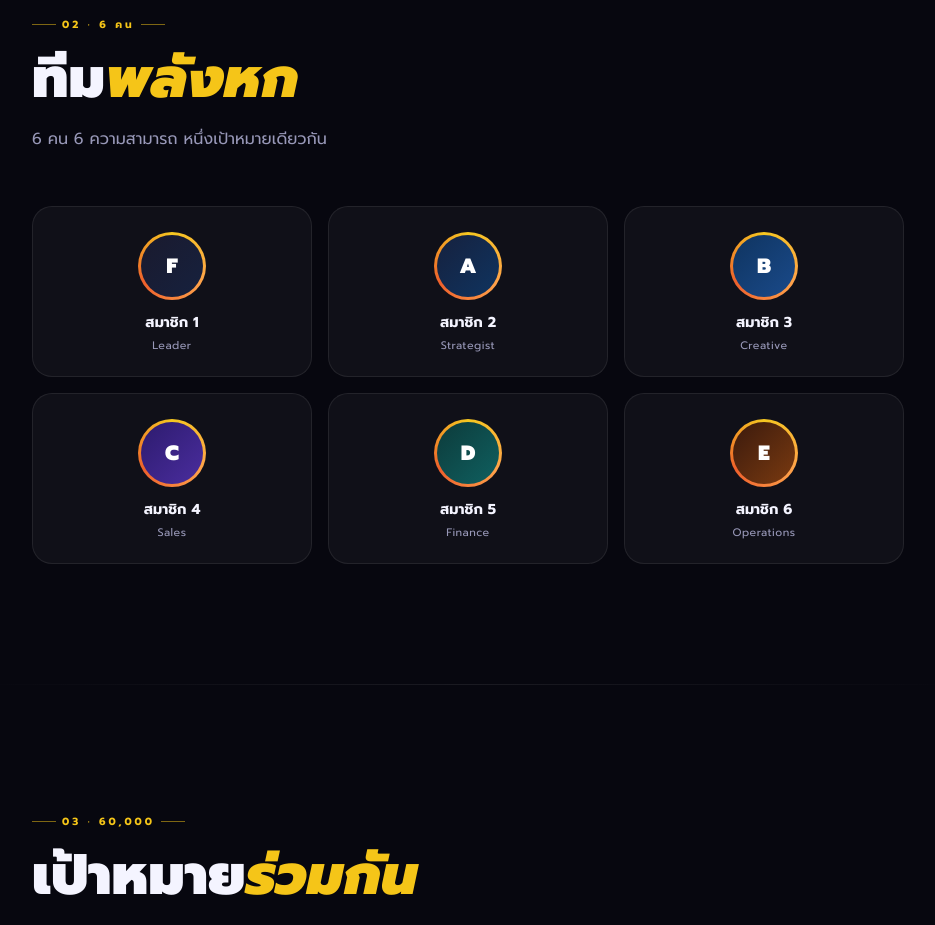
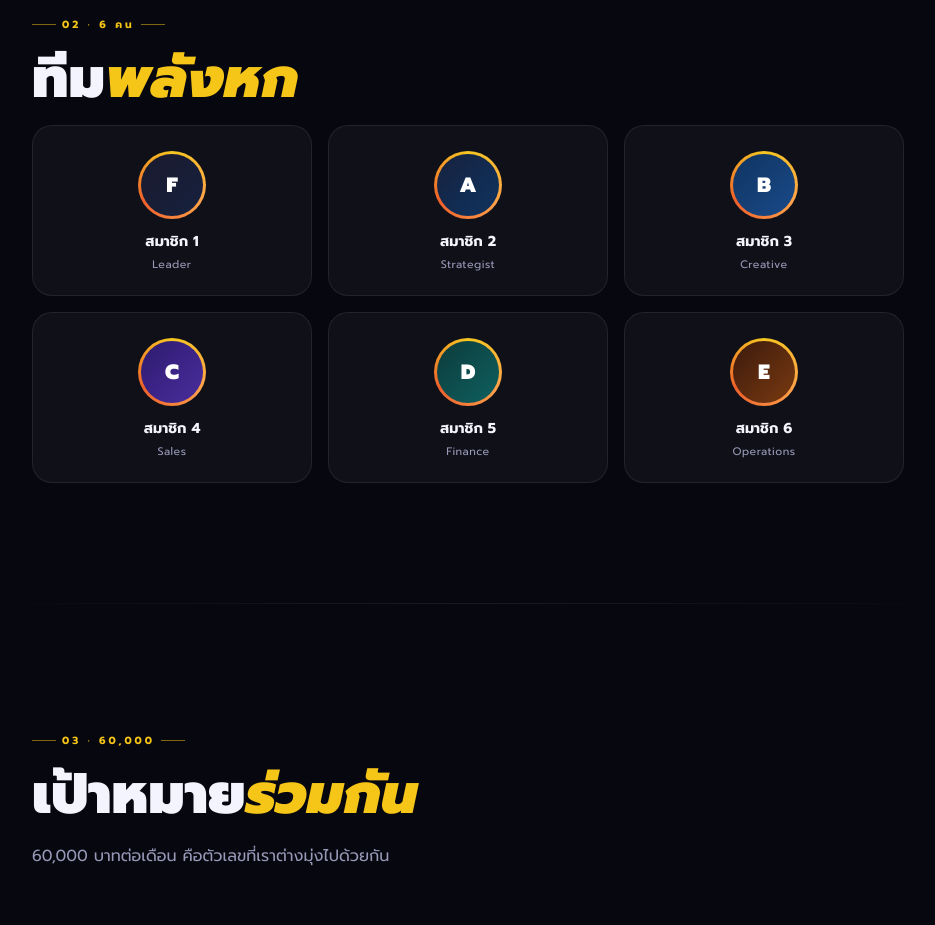
Before and after one commit to flooksatawat/Power-of-Six, a plain HTML site: page index.html in a window 1280 px wide. Shown: the part 1660-2585 px from the top of the page, without its empty margins (172-1107 px from the left). Drawn offline with Linux system fonts and the light colour scheme.

Commit message:
Remove team section subtitle

```diff
--- a/index.html
+++ b/index.html
@@ -604,7 +604,6 @@ footer{
 <div class="sec" id="team">
   <div class="chip reveal"><div class="chip-line"></div>02 · 6 คน<div class="chip-line"></div></div>
   <h2 class="sec-title reveal d1">ทีม<em>พลังหก</em></h2>
-  <p class="sec-sub reveal d2">6 คน 6 ความสามารถ หนึ่งเป้าหมายเดียวกัน</p>
 
   <div class="team-grid">
     <div class="member reveal d1">
```
